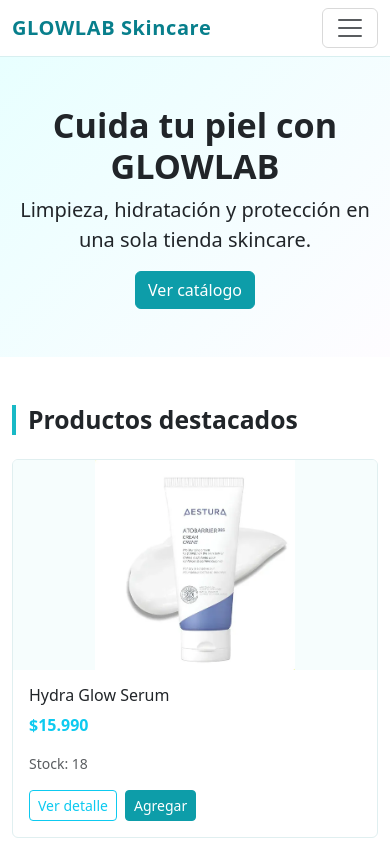
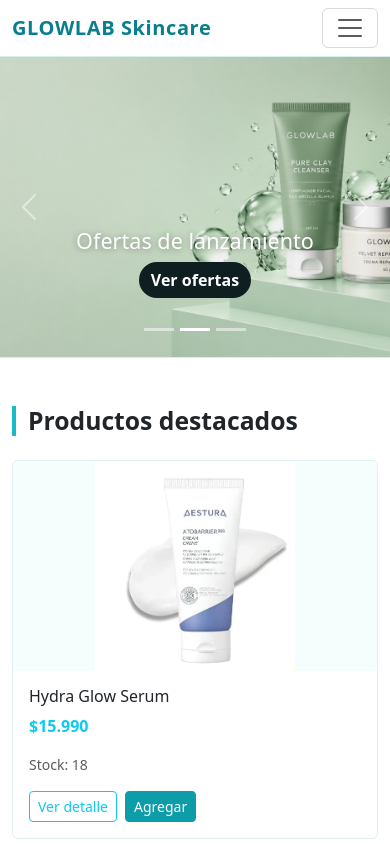
Before and after one commit to constanzaaaaaa/glowlab-skincare, a React (Vite) app in the folder frontend/: page / in a window 390 px wide. Shown: the top 844 px of the page. Built offline with nearby package versions, Linux system fonts and the light colour scheme.

Commit message:
Restaura carrusel original de GlowLab en portada React

```diff
--- a/frontend/src/index.css
+++ b/frontend/src/index.css
@@ -15,3 +15,49 @@ a { text-decoration: none; }
 .glow-footer { background: #f1fbfc; border-top: 1px solid #e0eff0; }
 .preview-img { max-height: 450px; object-fit: contain; }
 .admin-sidebar { background: #f5fbfc; min-height: 65vh; }
+
+/* Carrusel original Flask: fotos carusel1/2/3 y captions restauradas en React. */
+.hero-section {
+  background:
+    radial-gradient(circle at top right, rgba(31, 194, 209, .22), transparent 55%),
+    radial-gradient(circle at bottom left, rgba(79, 209, 217, .2), transparent 50%),
+    #eafbfc;
+  border-bottom: 1px solid #d2f1f3;
+}
+.glow-hero-image {
+  height: 380px;
+  object-fit: cover;
+  filter: brightness(.95);
+}
+.glow-hero-caption {
+  z-index: 2;
+  text-align: left;
+  left: 5%;
+  right: auto;
+  bottom: 20%;
+  color: #fff;
+  text-shadow: 0 1px 6px rgba(0, 0, 0, .35);
+}
+.glow-carousel-btn {
+  background: #0f1f21;
+  border: none;
+  color: #fff;
+  font-weight: 600;
+  border-radius: 50px;
+  text-shadow: none;
+}
+.glow-carousel-btn:hover,
+.glow-carousel-btn:focus {
+  background: #000;
+  color: #fff;
+}
+@media (max-width: 575.98px) {
+  .glow-hero-image { height: 300px; }
+  .glow-hero-caption {
+    left: 15%;
+    right: 15%;
+    bottom: 13%;
+    text-align: center;
+  }
+  .glow-hero-caption h1 { font-size: 1.35rem; }
+}
--- a/frontend/src/pages/Home.jsx
+++ b/frontend/src/pages/Home.jsx
@@ -1,5 +1,5 @@
 import { useEffect, useState } from "react";
-import { Button, Container } from "react-bootstrap";
+import { Button, Carousel, Container } from "react-bootstrap";
 import { Link } from "react-router-dom";
 import { listarProductos } from "../api/productosApi";
 import ProductoGrid from "../components/productos/ProductoGrid";
@@ -11,12 +11,48 @@ export default function Home() {
   }, []);
   return (
     <>
-      <section className="hero-glow py-5 text-center">
-        <Container>
-          <h1 className="display-4 fw-bold">Cuida tu piel con GLOWLAB</h1>
-          <p className="lead">Limpieza, hidratación y protección en una sola tienda skincare.</p>
-          <Button as={Link} to="/productos" className="btn-glow">Ver catálogo</Button>
-        </Container>
+      {/* Carrusel original de templates/index.html, adaptado a React-Bootstrap. */}
+      <section className="hero-section">
+        <Carousel id="heroCarousel" className="glow-hero-carousel" interval={5000} pause="hover" touch>
+          <Carousel.Item>
+            <img
+              className="d-block w-100 glow-hero-image"
+              src="/static/img/carusel1.png"
+              alt="Rutina Glow 2026"
+            />
+            <Carousel.Caption className="glow-hero-caption">
+              <h1 className="display-6">Rutina Glow 2026</h1>
+              <p className="d-none d-md-block">Descubre los mejores productos para cada tipo de piel.</p>
+              <Button as={Link} to="/productos" className="glow-carousel-btn">Ver catálogo</Button>
+            </Carousel.Caption>
+          </Carousel.Item>
+
+          <Carousel.Item>
+            <img
+              className="d-block w-100 glow-hero-image"
+              src="/static/img/carusel2.png"
+              alt="Ofertas de lanzamiento"
+            />
+            <Carousel.Caption className="glow-hero-caption">
+              <h1 className="display-6">Ofertas de lanzamiento</h1>
+              <p className="d-none d-md-block">Precios especiales en nuestros últimos lanzamientos.</p>
+              <Button as={Link} to="/productos" className="glow-carousel-btn">Ver ofertas</Button>
+            </Carousel.Caption>
+          </Carousel.Item>
+
+          <Carousel.Item>
+            <img
+              className="d-block w-100 glow-hero-image"
+              src="/static/img/carusel3.png"
+              alt="Comunidad GLOWLAB"
+            />
+            <Carousel.Caption className="glow-hero-caption">
+              <h1 className="display-6">Únete a la comunidad GLOWLAB</h1>
+              <p className="d-none d-md-block">Regístrate y comienza a cuidar tu piel con nosotros.</p>
+              <Button as={Link} to="/registro" className="glow-carousel-btn">Registrarme</Button>
+            </Carousel.Caption>
+          </Carousel.Item>
+        </Carousel>
       </section>
       <Container className="py-5">
         <h2 className="section-title mb-4">Productos destacados</h2>
```
